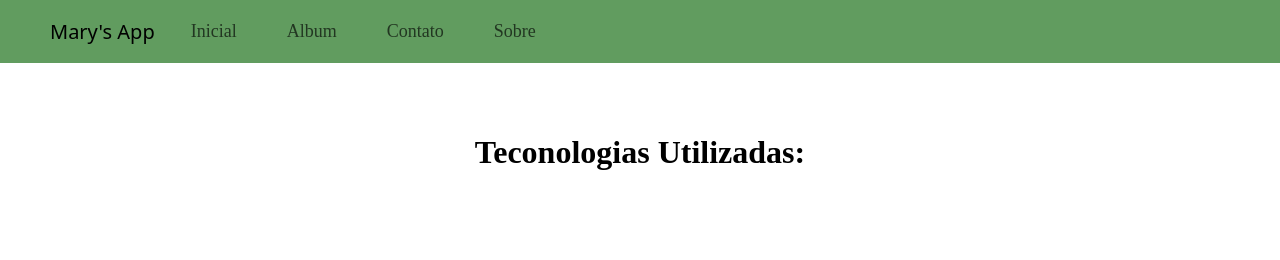
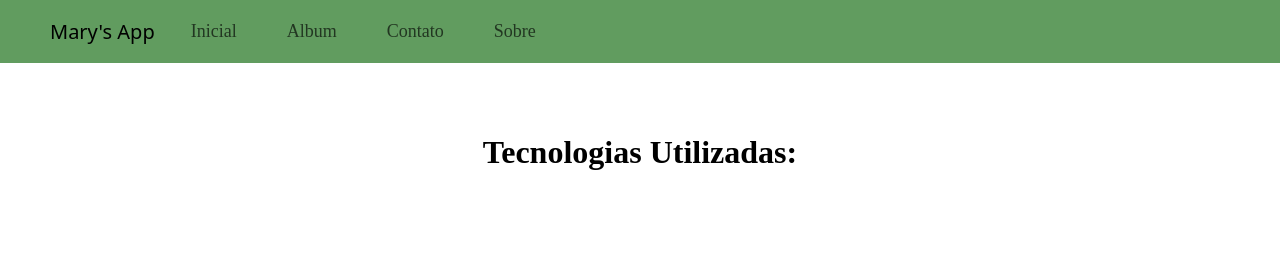
Before and after one commit to eduardabenevenutti77/frontend, a React (Create React App) app in the folder fausto/: page /sobre in a window 1280 px wide. Shown: the top 260 px of the page. Built offline with nearby package versions, Linux system fonts and the light colour scheme; a web font is replaced by a local one.

Commit message:
Update Sobre.jsx

```diff
--- a/fausto/src/pages/Sobre.jsx
+++ b/fausto/src/pages/Sobre.jsx
@@ -3,7 +3,7 @@ import { Card, Button, Container } from "react-bootstrap";
 export default function Sobre() {
     return (
       <div>
-      <p className="title">Teconologias Utilizadas: </p>
+      <p className="title">Tecnologias Utilizadas: </p>
       <Container className="grid">
             <Card>
                 <Card.Body>
```
